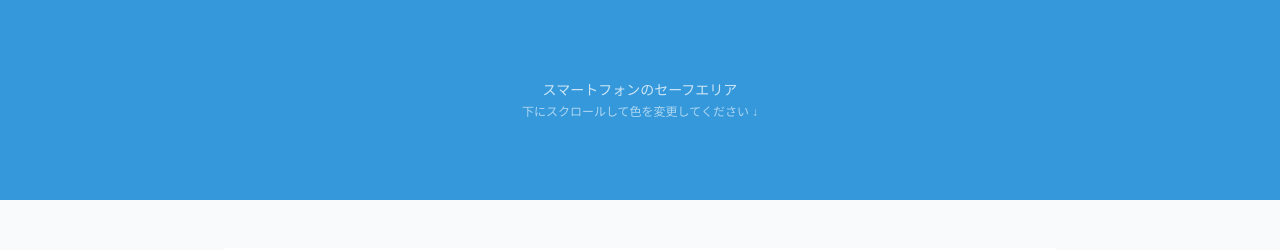
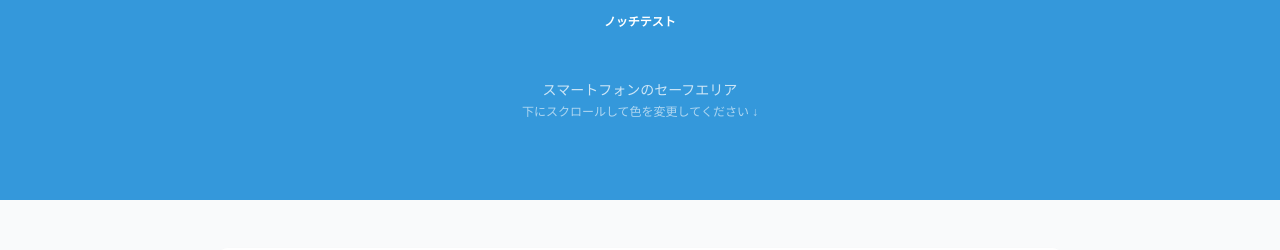
Before and after one commit to imurar/imurar-portfolio, a Vue app: page /#/demo/safe-area in a window 1280 px wide. Shown: the top 250 px of the page. Built offline with nearby package versions, Linux system fonts and the light colour scheme.

Commit message:
[fix] SafeAreaViewのノッチオーバーレイに最小高さを設定

```diff
--- a/src/views/demo/SafeAreaView.vue
+++ b/src/views/demo/SafeAreaView.vue
@@ -12,8 +12,26 @@
       paddingLeft: 'max(20px, env(safe-area-inset-left))',
       zIndex: 10,
     }"
-    class="w-full transition-all duration-300 flex flex-col items-center justify-center"
+    class="w-full transition-all duration-300 flex flex-col items-center justify-center relative"
   >
+      <!-- Notch area text overlay -->
+      <div
+        :style="{
+          position: 'absolute',
+          top: 0,
+          left: 0,
+          right: 0,
+          height: 'max(44px, env(safe-area-inset-top))',
+          display: 'flex',
+          alignItems: 'center',
+          justifyContent: 'center',
+          zIndex: 20,
+          overflow: 'hidden',
+        }"
+      >
+        <p class="text-white text-xs font-semibold">ノッチテスト</p>
+      </div>
+
       <div class="text-center text-white">
         <p class="text-sm opacity-75">スマートフォンのセーフエリア</p>
         <p class="text-xs opacity-60 mt-1">下にスクロールして色を変更してください ↓</p>
--- a/vite.config.js
+++ b/vite.config.js
@@ -5,4 +5,7 @@ import tailwindcss from '@tailwindcss/vite'
 export default defineConfig({
   base: '/',
   plugins: [vue(), tailwindcss()],
+  server: {
+    host: '0.0.0.0',
+  },
 })
```
